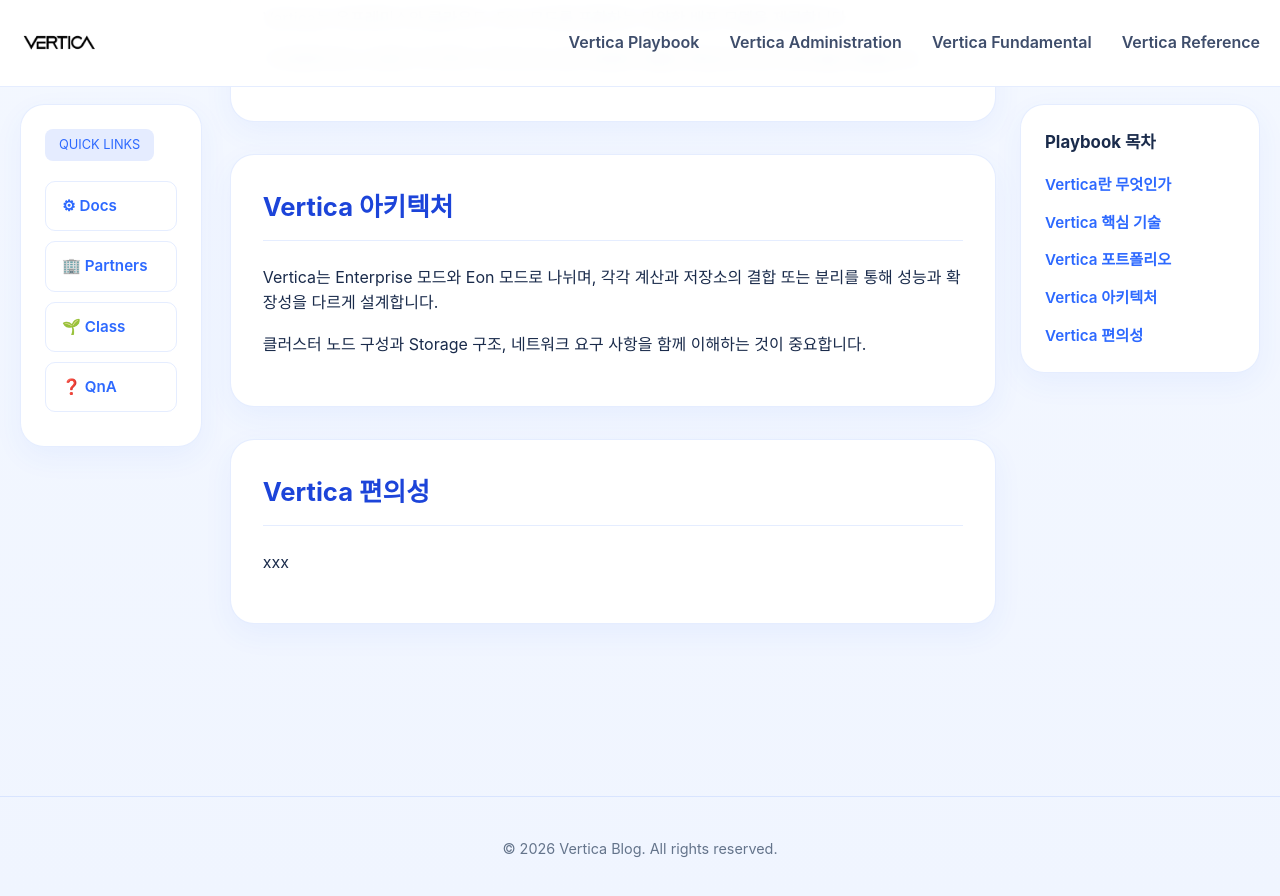
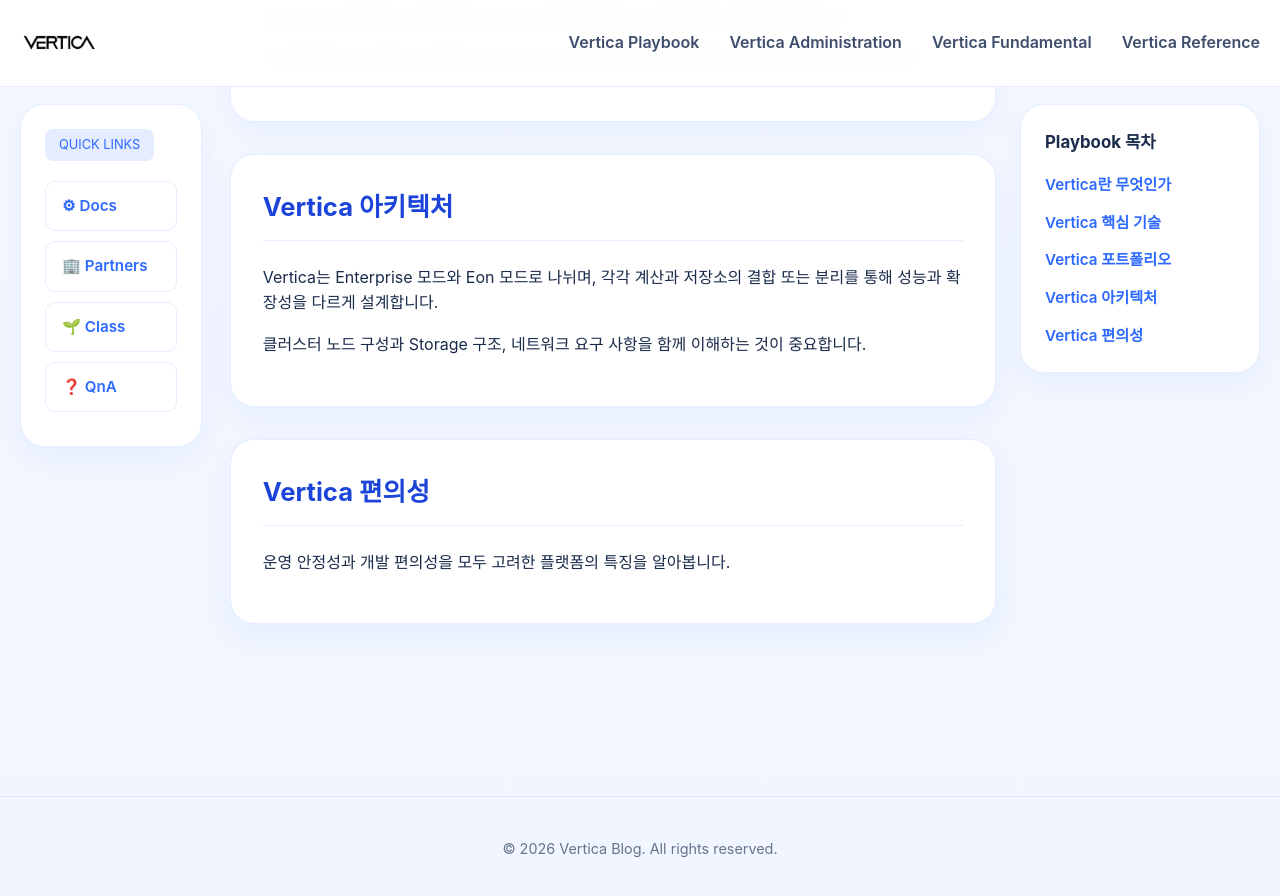
Before and after one commit to JIN0326/vertica_blog, a Jekyll site: the page built from 01playbook.md, in a window 1280 px wide and 900 px high, scrolled down 1280 px. Shown: the top 896 px of the window. Built offline with Jekyll 4.4.1, drawn with Linux system fonts in a browser that asks for light colours.

Commit message:
Update blog content and styling

```diff
--- a/01playbook.md
+++ b/01playbook.md
@@ -47,7 +47,7 @@
 
     <article id="operation" class="content-section">
       <h2>Vertica 편의성</h2>
-      <p> xxx </p>
+      <p> 운영 안정성과 개발 편의성을 모두 고려한 플랫폼의 특징을 알아봅니다. </p>
     </article>
   </div>
 
```
